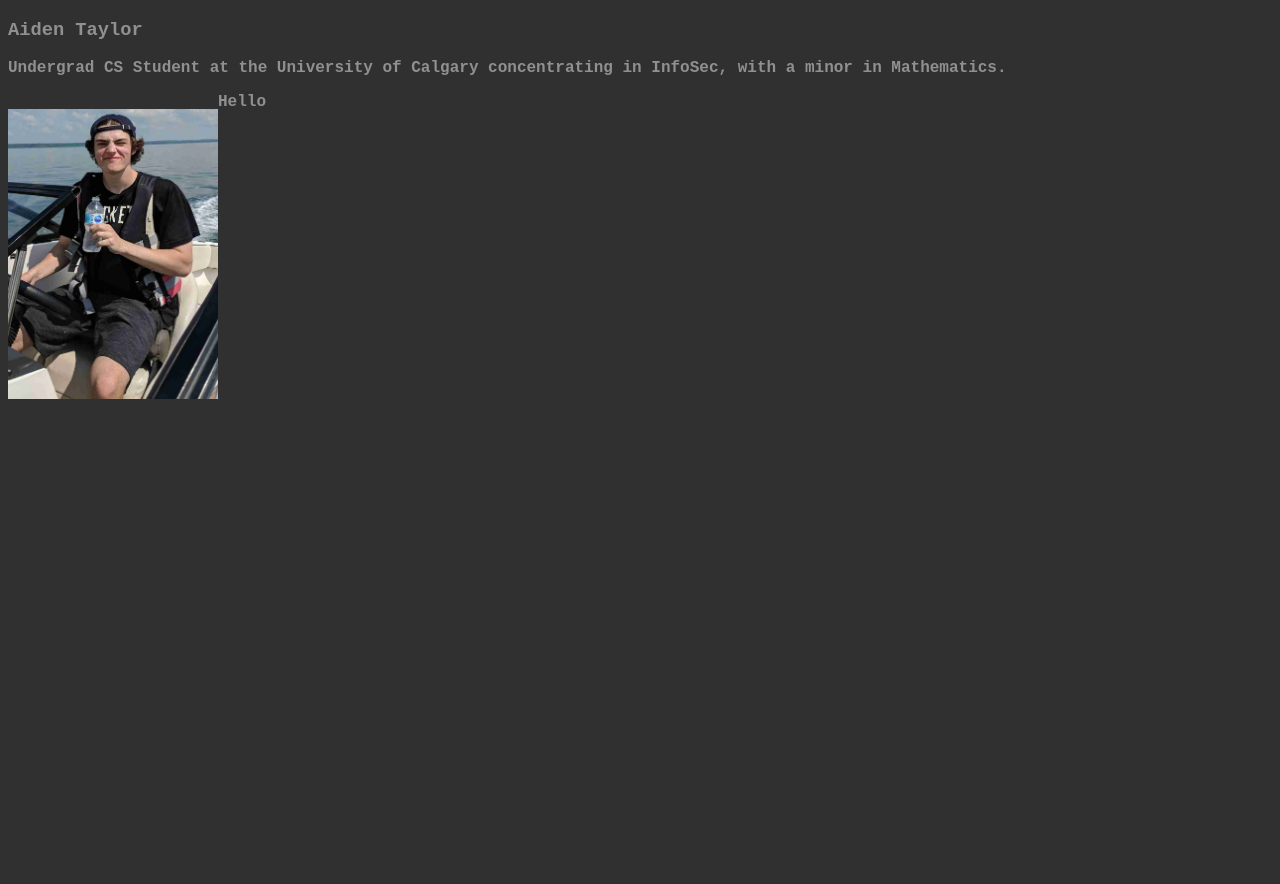
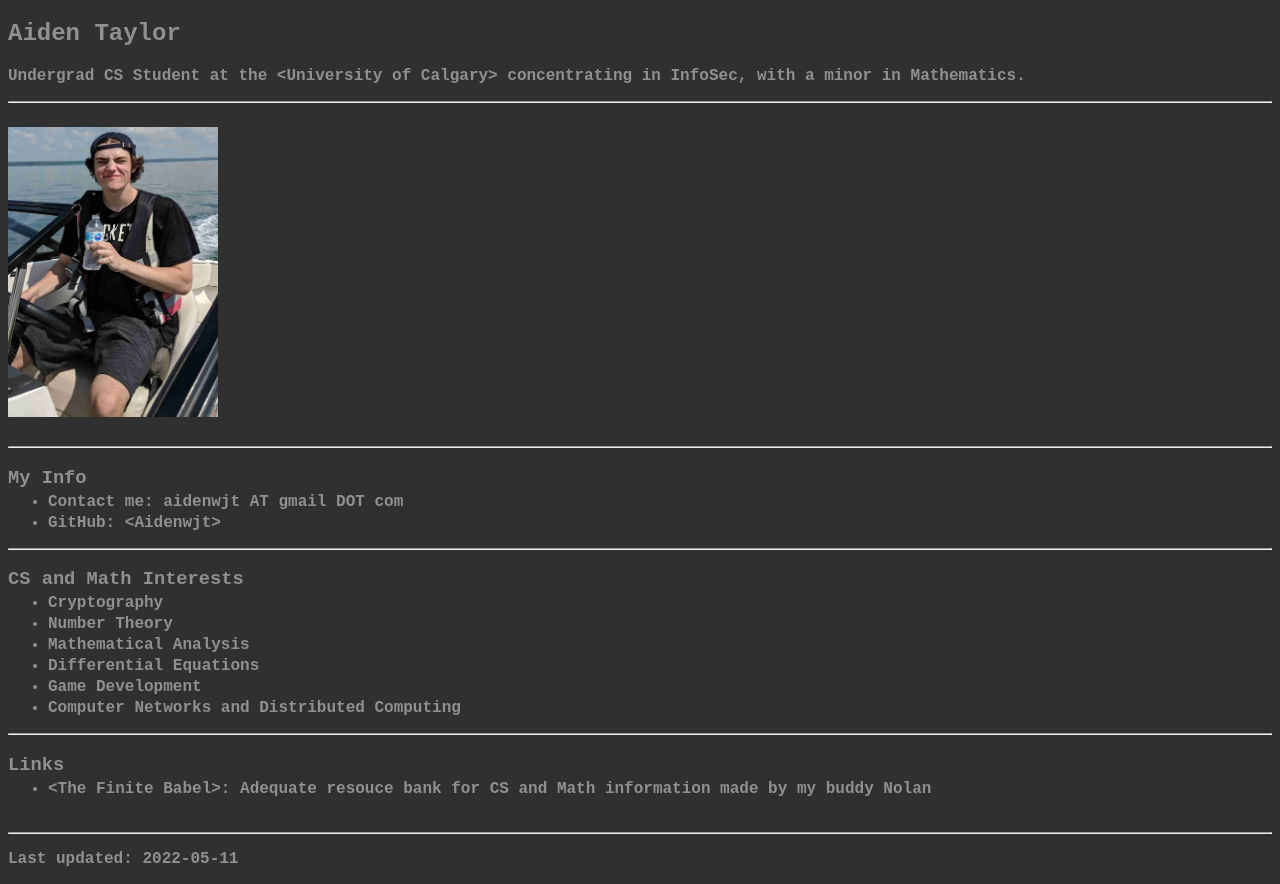
Before and after one commit to Aidenwjt/aidenwjt, a PHP site: page / in a window 1280 px wide. Before the commit the page ends 399 px from the top, so only its background shows below. Run offline with PHP 8.4, Linux system fonts and the light colour scheme.

Commit message:
Done new version

```diff
--- a/index.html
+++ b/index.html
@@ -7,11 +7,40 @@
         <link rel="stylesheet" href="main.css">
     </head>
     <body>
-	<h3>Aiden Taylor</h3>
-	<p>Undergrad CS Student at the University of Calgary concentrating in InfoSec, with a minor in Mathematics.</p>
-	<div>
-		<p style="float: left;"><img class="image-size" src="images/pic2.jpg" alt="Pic"></p>
-		<p>Hello</p>
+	<h2>Aiden Taylor</h2>
+	<p>Undergrad CS Student at the <a class="nav-link" href="https://www.ucalgary.ca/">&ltUniversity of Calgary&gt</a> concentrating in InfoSec, with a minor in Mathematics.</p>
+	<hr>
+	<div class="container">
+		<div class="image">
+			<p style="float: left;"><img class="image-size" src="images/pic2.jpg" alt="Pic"></p>
+		</div>
+		<div class="text">
+			<!-- Leaving this here just incase I want to add some text next to the picture -->
+		</div>
 	</div>
-	    </body>
+	<hr>
+	<h3>My Info</h3>
+	<ul>
+		<li>Contact me: aidenwjt AT gmail DOT com</li>
+		<li>GitHub: <a class="nav-link" href="https://github.com/Aidenwjt/aidenwjt">&ltAidenwjt&gt</a></li>
+	</ul>
+	<hr>
+	<h3>CS and Math Interests</h3>
+	<ul>
+		<li>Cryptography</li>
+		<li>Number Theory</li>
+		<li>Mathematical Analysis</li>
+		<li>Differential Equations</li>
+		<li>Game Development</li>
+		<li>Computer Networks and Distributed Computing</li>
+	</ul>
+	<hr>
+	<h3>Links</h3>
+	<ul>
+		<li><a class="nav-link" href="https://noahpinel.github.io/FiniteBabel/">&ltThe Finite Babel&gt</a>: Adequate resouce bank for CS and Math information made by my buddy Nolan</li><br>
+	</ul>
+	<hr>
+	<p>Last updated: 2022-05-11</p>
+	<!-- Nolan will not catch me using a script for this -->
+    </body>
 </html>
--- a/main.css
+++ b/main.css
@@ -6,25 +6,53 @@ body {
     font-weight: bolder;
     text-decoration: none;
 }
+
+ul li {
+    padding: 3px 0px 0px 0px;
+}
+
+h3 {
+    margin-bottom: -15px;
+}
+
+.container {
+  display: flex;
+  align-items: left;
+  justify-content: flex-start
+}
+
+.image {
+  flex-basis: 0%
+}
+
+.text {
+  font-size: medium;
+  padding-left: 20px;
+}
+
 .image-size {
     width: 210px;
     height: 290px;
 }
+
 a.nav-link:link
 {
    color: #909090;
    text-decoration: none;
 }
+
 a.nav-link:visited
 {
    color: #909090;
    text-decoration: none;
 }
+
 a.nav-link:hover
 {
    color: #909090;
    text-decoration: none;
 }
+
 a.nav-link:active
 {
    color: #909090;
```
Also changed, not shown: images/pic.jpg (deleted).
